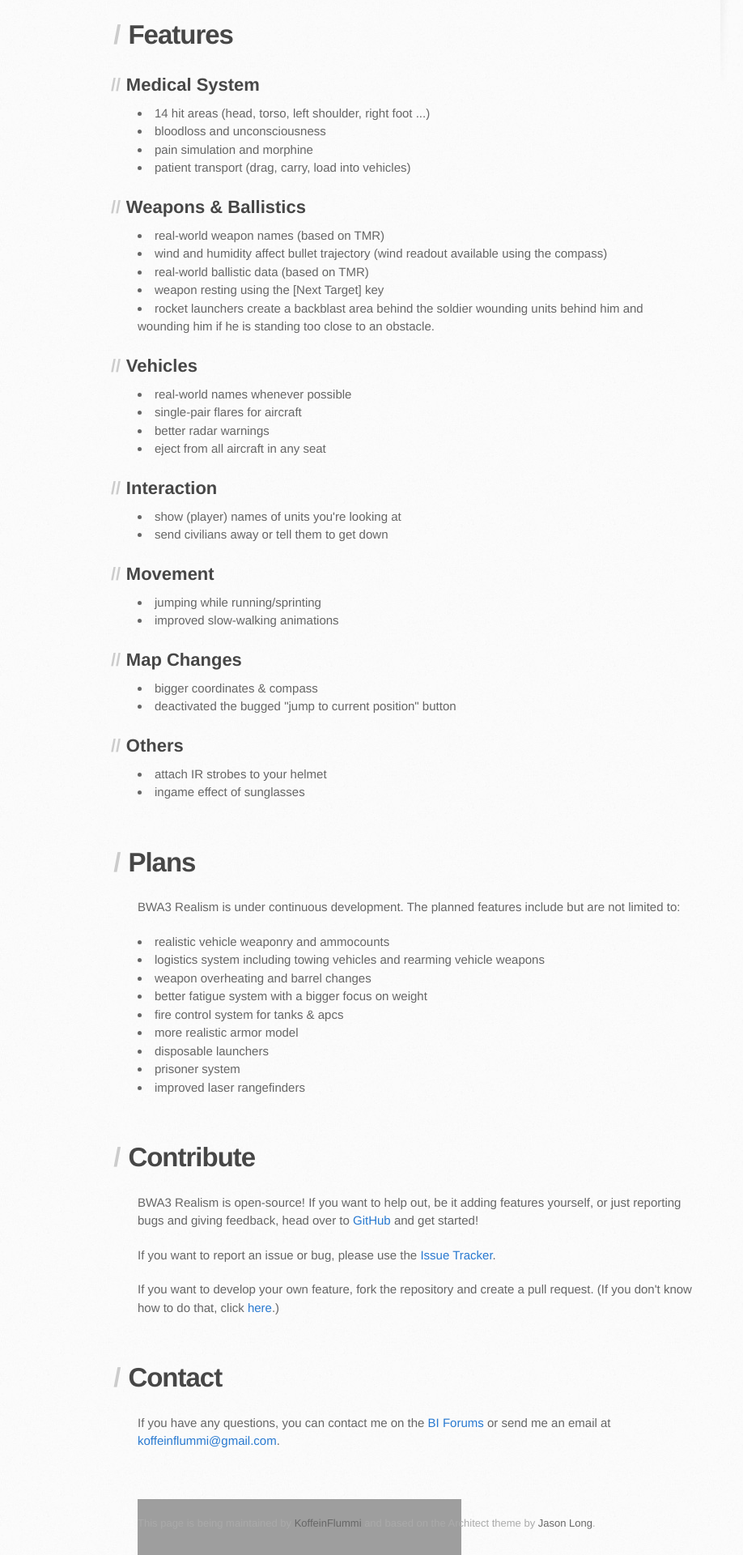
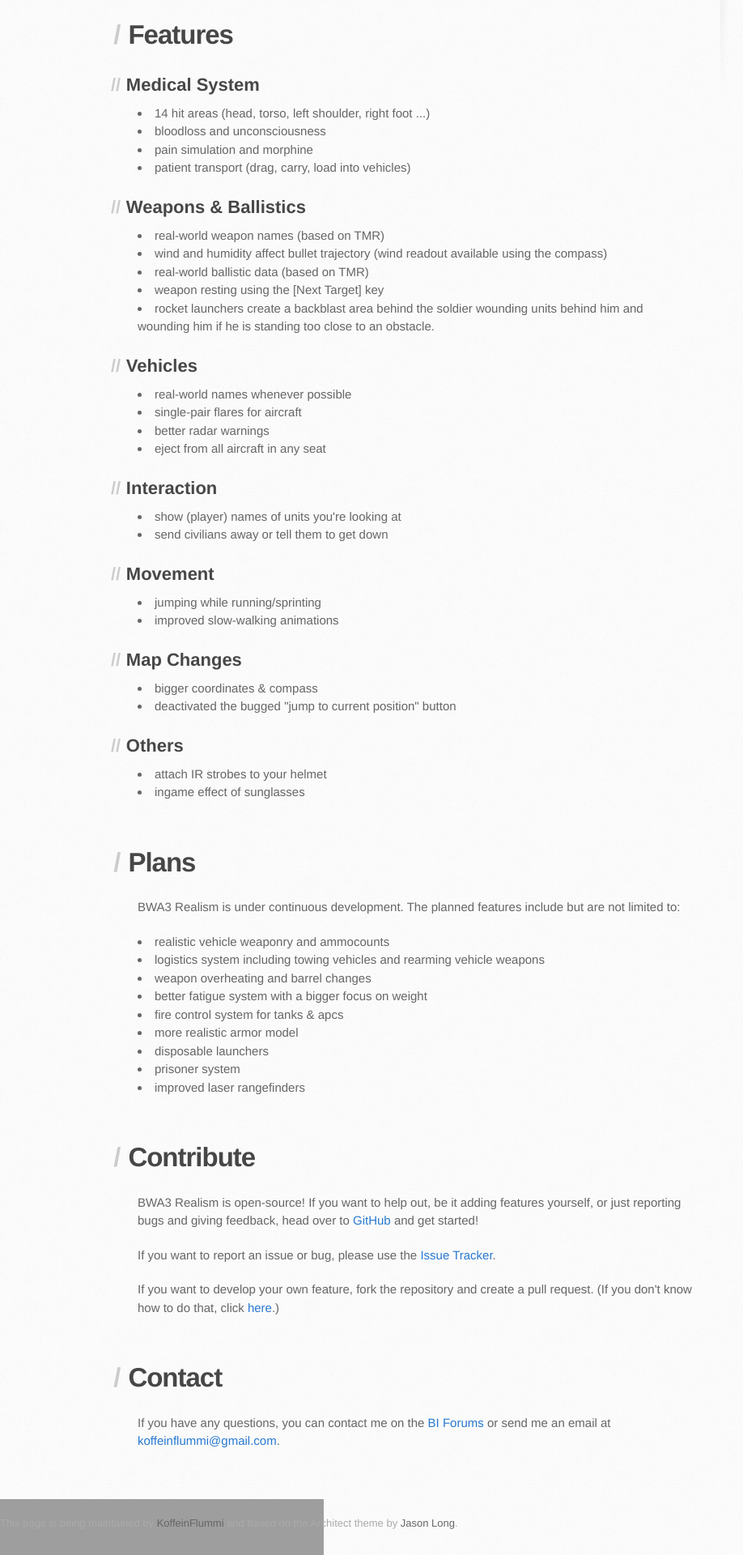
Before and after one commit to KoffeinFlummi/AGM, a PHP site: page / in a window 1280 px wide. Shown: the part 730-2650 px from the top of the page at 81% size, without its empty margins (0-918 px from the left). Run offline with PHP 8.4, Linux system fonts and the light colour scheme; some libraries are stand-ins or nearby versions; grey boxes are pictures that could not be loaded.

Commit message:
Update stylesheet.css

```diff
--- a/stylesheets/stylesheet.css
+++ b/stylesheets/stylesheet.css
@@ -227,7 +227,7 @@ ul, ol, dl {
 
 footer {
   margin: 0 auto 0 auto;
-  width: 940px;
+  width: 100%;
 }
 
 
```
